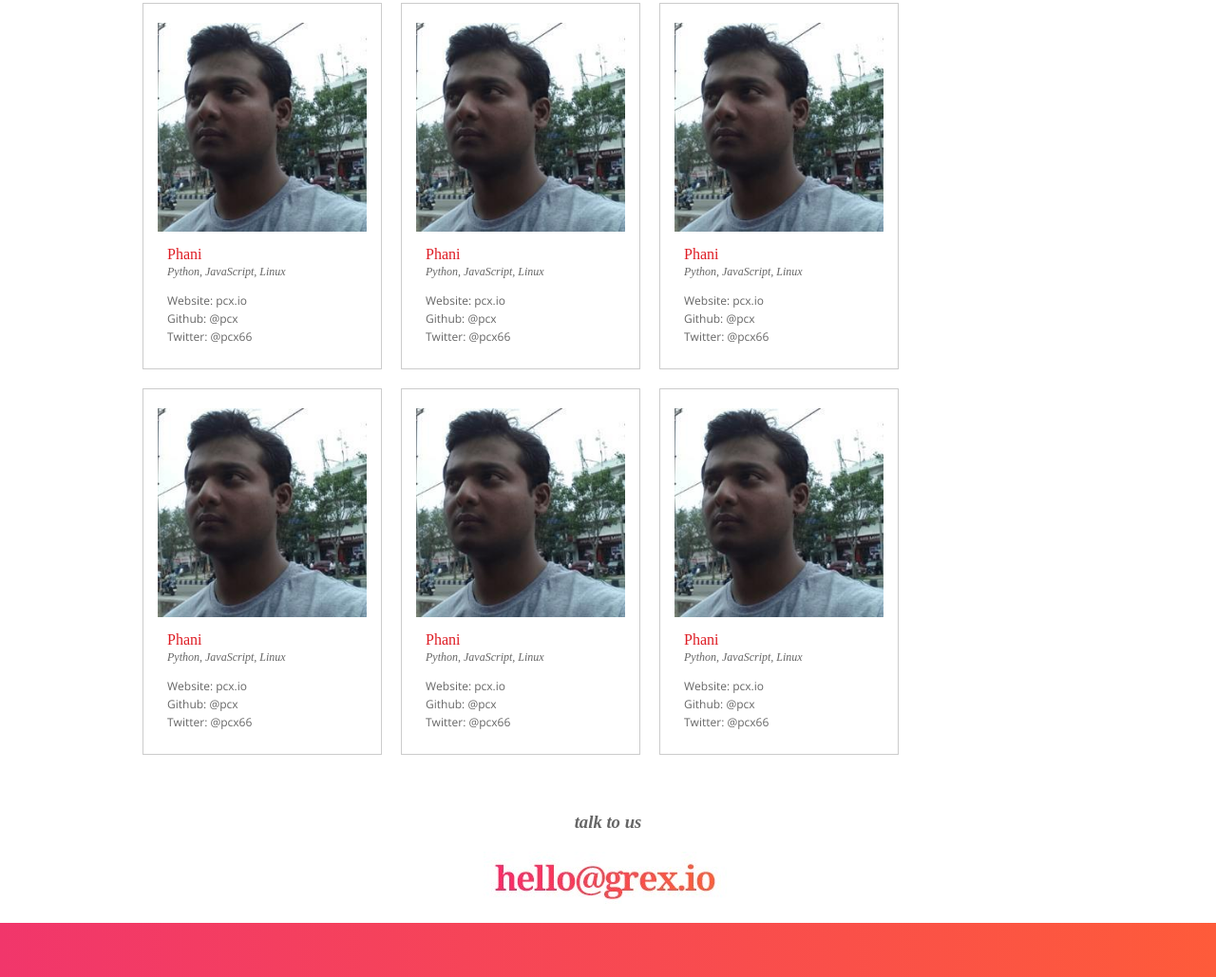
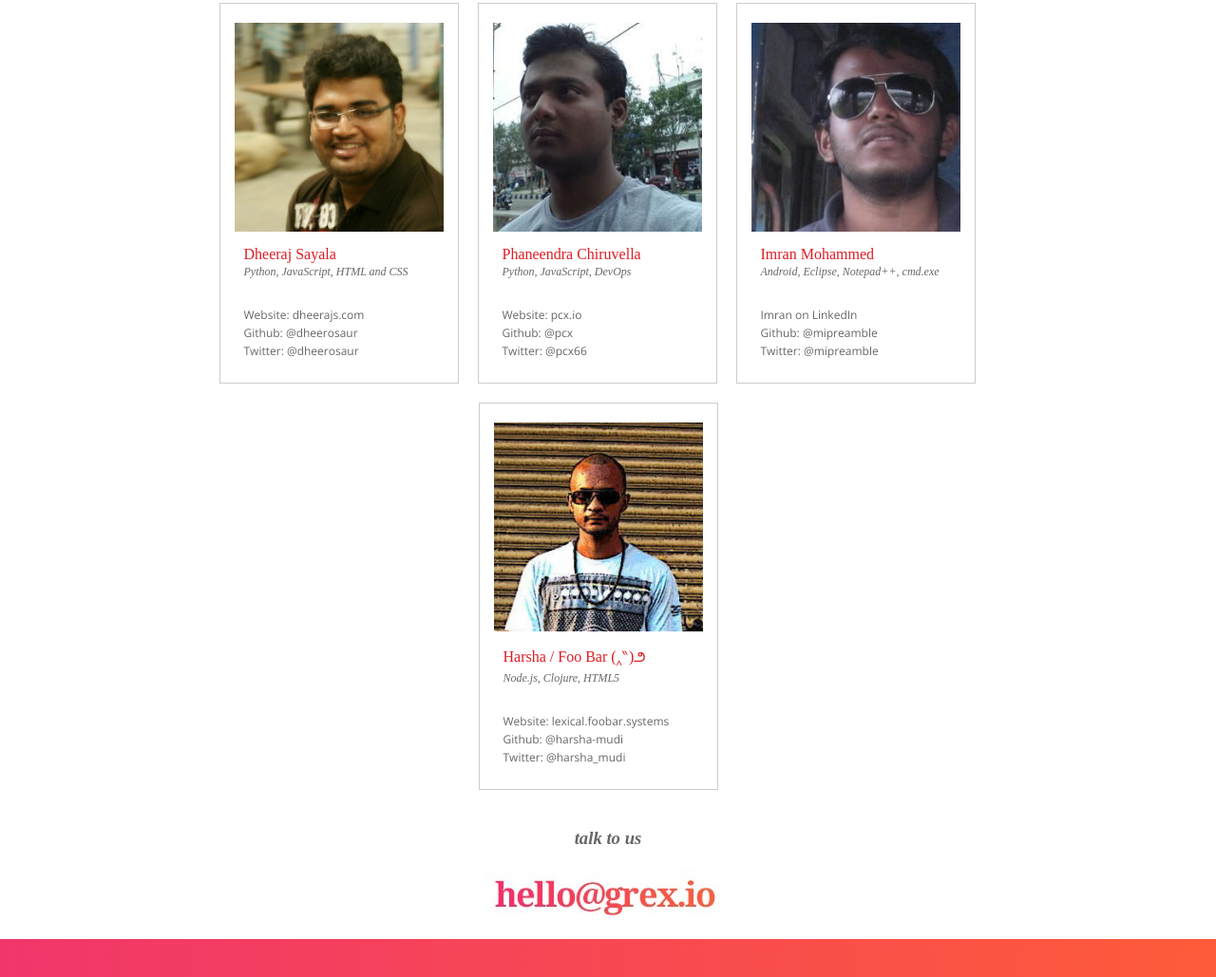
Before and after one commit to grexio/grexio.github.io, a plain HTML site: page index.html in a window 1280 px wide. Shown: the part 354-1383 px from the top of the page at 95% size. Drawn offline with nearby package versions, Linux system fonts and the light colour scheme.

Commit message:
updates theme & team members content

```diff
--- a/css/main.css
+++ b/css/main.css
@@ -29,8 +29,17 @@ body {
     margin-bottom: 50px;
 }
 
-#team {
+.team {
     overflow: hidden;
+    margin: 20px auto;
+}
+
+.row-1 {
+    width: 819px;
+}
+
+.row-2 {
+    width: 273px;
 }
 
 .person {
@@ -38,7 +47,6 @@ body {
     width: 250px;
     float: left;
     margin-right: 20px;
-    margin-bottom: 20px;
 }
 
 .person img {
@@ -61,6 +69,7 @@ body {
 .person-skills {
     font-size: 75%;
     font-style: italic;
+    height: 30px;
 }
 
 .person-details ul {
--- a/index.html
+++ b/index.html
@@ -1,14 +1,15 @@
 <!doctype html>
 <html>
     <head>
-        <meta charset="utf-8">
-        <meta http-equiv="X-UA-Compatible" content="IE=edge">
+        <meta charset="utf-8" />
+        <meta http-equiv="X-UA-Compatible" content="IE=edge" />
         <title>Grex</title>
-        <meta name="description" content="">
-        <meta name="viewport" content="width=device-width, initial-scale=1">
+        <meta name="description" content="" /
+        <meta name="viewport" content="width=device-width, initial-scale=1" />
 
-	<link href='http://fonts.googleapis.com/css?family=Open+Sans' rel='stylesheet' type='text/css'>
-        <link rel="stylesheet" href="css/main.css">
+	<link type="image/png" rel="icon" href="img/favicon.png" />
+	<link rel='stylesheet' type='text/css' href='http://fonts.googleapis.com/css?family=Open+Sans' />
+        <link rel="stylesheet" href="css/main.css" />
     </head>
     <body>
         <!--[if lt IE 8]>
@@ -25,16 +26,16 @@
 	    out to. For us, it's not just the destination, the journey matters too.
 	  </p>
 
-	  <div id="team">
+	  <div class="team row-1">
 	    <div class="person">
-	      <img src="/img/team/pcx.jpeg" />
+	      <img src="/img/team/dheeraj.jpg" />
 	      <div class="person-details">
-		<p class="person-name">Phani</p>
-		<p class="person-skills">Python, JavaScript, Linux</p>
+		<p class="person-name">Dheeraj Sayala</p>
+		<p class="person-skills">Python, JavaScript, HTML and CSS</p>
 		<ul class="person-links">
-		  <li>Website: <a href="https://pcx.io">pcx.io</a></li>
-		  <li>Github: <a href="https://github.com/pcx">@pcx</a></li>
-		  <li>Twitter: <a href="https://twitter.com/pcx66">@pcx66</a></li>
+		  <li>Website: <a href="http://dheerajs.com" target="_blank">dheerajs.com</a></li>
+		  <li>Github: <a href="https://github.com/dheerosaur" target="_blank">@dheerosaur</a></li>
+		  <li>Twitter: <a href="https://twitter.com/dheerosaur" target="_blank">@dheerosaur</a></li>
 		</ul>
 	      </div>
 	    </div>
@@ -42,64 +43,40 @@
 	    <div class="person">
 	      <img src="/img/team/pcx.jpeg" />
 	      <div class="person-details">
-		<p class="person-name">Phani</p>
-		<p class="person-skills">Python, JavaScript, Linux</p>
+		<p class="person-name">Phaneendra Chiruvella</p>
+		<p class="person-skills">Python, JavaScript, DevOps</p>
 		<ul class="person-links">
-		  <li>Website: <a href="https://pcx.io">pcx.io</a></li>
-		  <li>Github: <a href="https://github.com/pcx">@pcx</a></li>
-		  <li>Twitter: <a href="https://twitter.com/pcx66">@pcx66</a></li>
+		  <li>Website: <a href="http://pcx.io" target="_blank">pcx.io</a></li>
+		  <li>Github: <a href="https://github.com/pcx" target="_blank">@pcx</a></li>
+		  <li>Twitter: <a href="https://twitter.com/pcx66" target="_blank">@pcx66</a></li>
 		</ul>
 	      </div>
 	    </div>
 
 	    <div class="person">
-	      <img src="/img/team/pcx.jpeg" />
+	      <img src="/img/team/imran.jpg" />
 	      <div class="person-details">
-		<p class="person-name">Phani</p>
-		<p class="person-skills">Python, JavaScript, Linux</p>
+		<p class="person-name">Imran Mohammed</p>
+		<p class="person-skills">Android, Eclipse, Notepad++, cmd.exe</p>
 		<ul class="person-links">
-		  <li>Website: <a href="https://pcx.io">pcx.io</a></li>
-		  <li>Github: <a href="https://github.com/pcx">@pcx</a></li>
-		  <li>Twitter: <a href="https://twitter.com/pcx66">@pcx66</a></li>
+		  <li><a href="https://in.linkedin.com/pub/imran-mohammed/16/72/9b2" target="_blank">Imran on LinkedIn</a></li>
+		  <li>Github: <a href="https://github.com/mipreamble" target="_blank">@mipreamble</a></li>
+		  <li>Twitter: <a href="https://twitter.com/mipreamble" target="_blank">@mipreamble</a></li>
 		</ul>
 	      </div>
 	    </div>
+	  </div>
 
+	  <div class="team row-2">
 	    <div class="person">
-	      <img src="/img/team/pcx.jpeg" />
+	      <img src="/img/team/sreeharsha.jpg" />
 	      <div class="person-details">
-		<p class="person-name">Phani</p>
-		<p class="person-skills">Python, JavaScript, Linux</p>
+		<p class="person-name">Harsha / Foo Bar (‸‶)౨</p>
+		<p class="person-skills">Node.js, Clojure, HTML5</p>
 		<ul class="person-links">
-		  <li>Website: <a href="https://pcx.io">pcx.io</a></li>
-		  <li>Github: <a href="https://github.com/pcx">@pcx</a></li>
-		  <li>Twitter: <a href="https://twitter.com/pcx66">@pcx66</a></li>
-		</ul>
-	      </div>
-	    </div>
-
-	    <div class="person">
-	      <img src="/img/team/pcx.jpeg" />
-	      <div class="person-details">
-		<p class="person-name">Phani</p>
-		<p class="person-skills">Python, JavaScript, Linux</p>
-		<ul class="person-links">
-		  <li>Website: <a href="https://pcx.io">pcx.io</a></li>
-		  <li>Github: <a href="https://github.com/pcx">@pcx</a></li>
-		  <li>Twitter: <a href="https://twitter.com/pcx66">@pcx66</a></li>
-		</ul>
-	      </div>
-	    </div>
-
-	    <div class="person">
-	      <img src="/img/team/pcx.jpeg" />
-	      <div class="person-details">
-		<p class="person-name">Phani</p>
-		<p class="person-skills">Python, JavaScript, Linux</p>
-		<ul class="person-links">
-		  <li>Website: <a href="https://pcx.io">pcx.io</a></li>
-		  <li>Github: <a href="https://github.com/pcx">@pcx</a></li>
-		  <li>Twitter: <a href="https://twitter.com/pcx66">@pcx66</a></li>
+		  <li>Website: <a href="http://lexical.foobar.systems" target="_blank">lexical.foobar.systems</a></li>
+		  <li>Github: <a href="https://github.com/harsha-mudi" target="_blank">@harsha-mudi</a></li>
+		  <li>Twitter: <a href="https://twitter.com/harsha_mudi" target="_blank">@harsha_mudi</a></li>
 		</ul>
 	      </div>
 	    </div>
```
Also changed, not shown: img/favicon.png (added), img/team/dheeraj.jpg (added), img/team/imran.jpg (added), img/team/sreeharsha.jpg (added).
